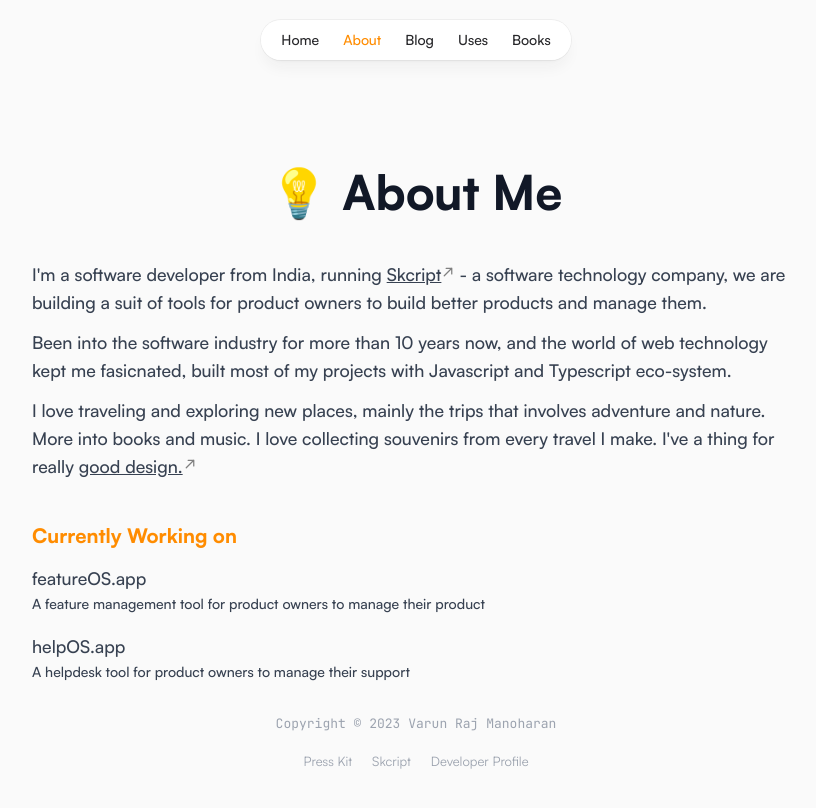
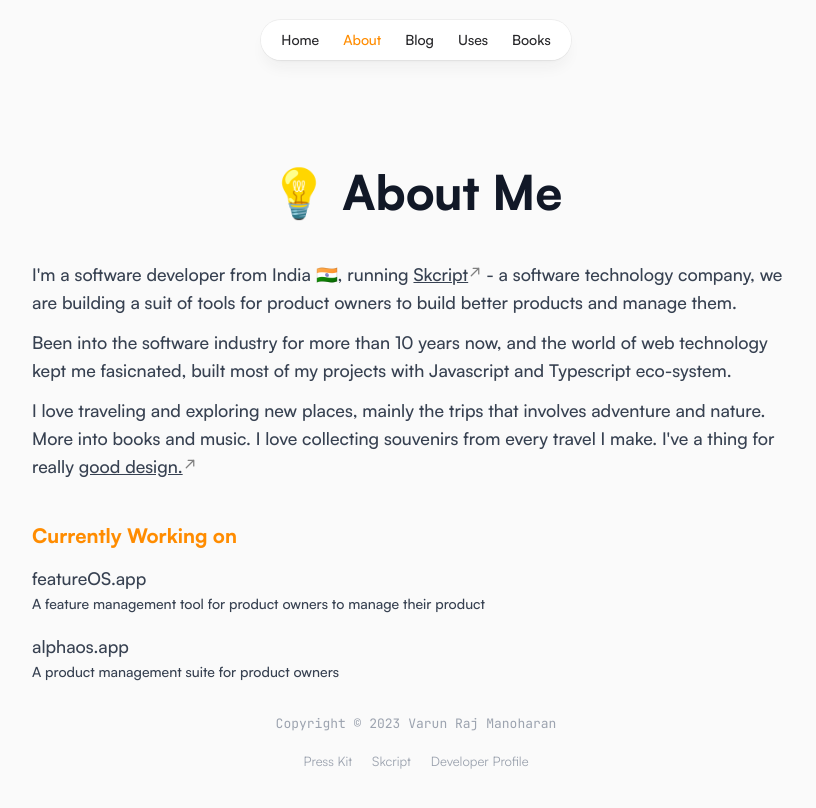
Before and after one commit to varun-raj/vr-site, a Next.js app: page /about in a window 1280 px wide. Shown: the top 808 px of the page, without its empty margins (224-1040 px from the left). Built offline with nearby package versions, Linux system fonts and the light colour scheme.

Commit message:
fix: content fixes
Signed-off-by: Varun Raj <varun@skcript.com>

```diff
--- a/src/pages/about.tsx
+++ b/src/pages/about.tsx
@@ -21,7 +21,7 @@ const About = () => (
     </div>
     <div className="space-y-3 text-base font-normal">
       <p>
-        I&apos;m a software developer from India, running{' '}
+        I&apos;m a software developer from India 🇮🇳, running{' '}
         <a href="https://skcript.com" target="_blank">
           Skcript
         </a>{' '}
@@ -58,16 +58,12 @@ const About = () => (
         </li>
         <li>
           <h4 className="text-base font-normal">
-            <a
-              href="https://alphaos.app/helpos"
-              className="plain"
-              target="_blank"
-            >
-              helpOS.app
+            <a href="https://alphaos.app" className="plain" target="_blank">
+              alphaos.app
             </a>
           </h4>
           <p className="text-sm font-normal">
-            A helpdesk tool for product owners to manage their support
+            A product management suite for product owners
           </p>
         </li>
       </ul>
--- a/src/pages/index.tsx
+++ b/src/pages/index.tsx
@@ -17,7 +17,7 @@ const Index = () => {
     >
       <div className="pb-8 pt-16">
         <Image
-          src="/profile_picture.jpg"
+          src="/assets/press-kit/picture_four.jpg"
           width={200}
           height={200}
           className="mb-3 h-16 w-16 rounded-full bg-zinc-100 object-cover ring-white transition-all duration-300 hover:h-20 hover:w-20 dark:bg-zinc-800"
@@ -35,8 +35,8 @@ const Index = () => {
           </span>{' '}
           I&apos;m Varun, a web software developer from India, Currently
           building{' '}
-          <a href="https://hellonext.co" target="_blank">
-            Hellonext
+          <a href="https://featureOS.co" target="_blank">
+            featureOS
           </a>{' '}
           a feedback management tool for SaaS tools.
         </p>
```
Also changed, not shown: src/data/tools.json (+7 -0 lines), public/assets/images/slack.png (added).
